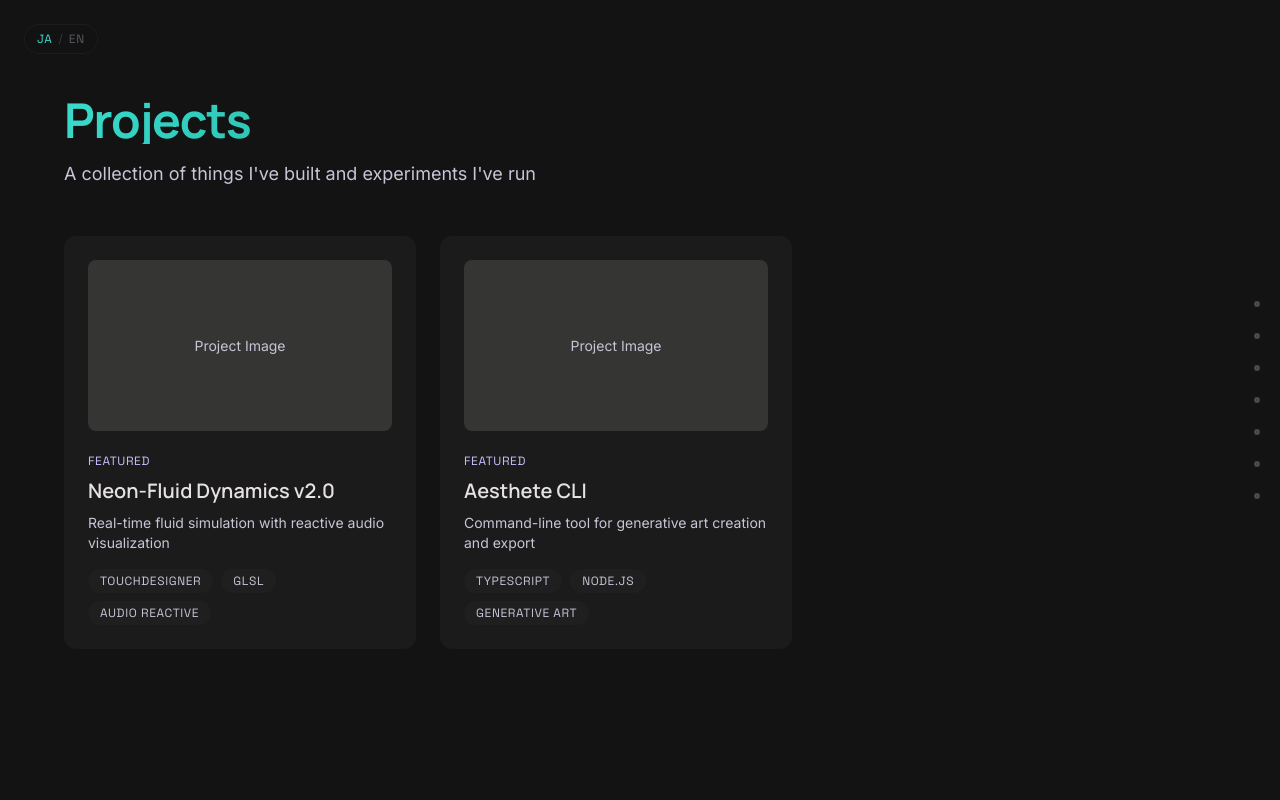
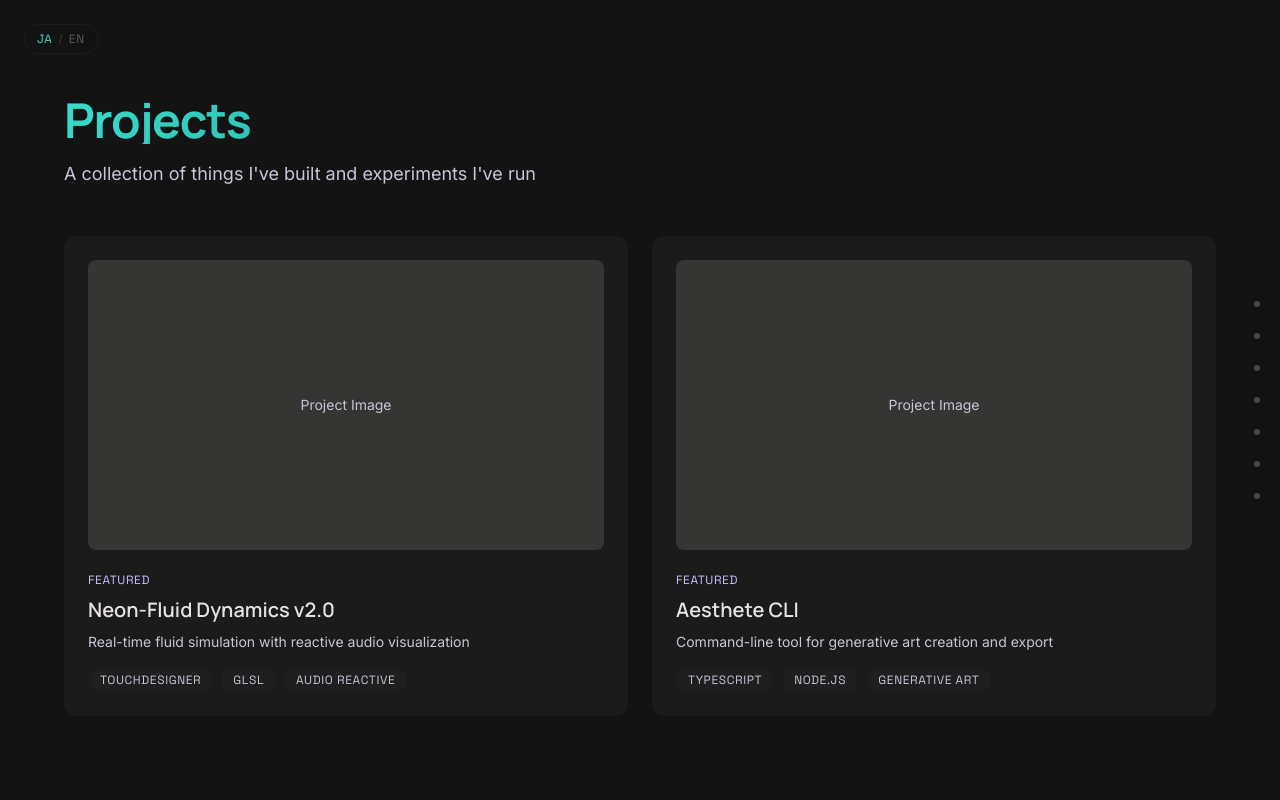
Before and after one commit to naotochan/portfolio, a Next.js app: page /projects in a window 1280 px wide. Shown: the top 800 px of the page. Built offline with nearby package versions, Linux system fonts and the light colour scheme; a web font is replaced by a local one.

Commit message:
feat: use tile grid on dedicated list pages
Keep horizontal carousels on the home page, but show full grids on
/apps, /blog, /media-art, /photography, and /projects so visitors
can browse the complete list at once.

Co-authored-by: naotochan <naoto.k70@gmail.com>

```diff
--- a/src/app/apps/page.tsx
+++ b/src/app/apps/page.tsx
@@ -2,7 +2,7 @@ import { getAllApps, mergePortfolioApps } from "@/lib/content";
 import { getPortfolioRepos } from "@/lib/github";
 import { SectionHeader } from "@/components/ui/SectionHeader";
 import { AppCard } from "@/components/content/AppCard";
-import { HorizontalCarousel, HorizontalCarouselItem } from "@/components/ui/HorizontalCarousel";
+import { ContentGrid } from "@/components/ui/ContentGrid";
 
 export default async function AppsPage() {
   const jsonApps = getAllApps();
@@ -18,13 +18,11 @@ export default async function AppsPage() {
             subtitle="Mobile and desktop applications I've built"
             gradient
           />
-          <HorizontalCarousel label="Apps">
+          <ContentGrid>
             {allApps.map((app) => (
-              <HorizontalCarouselItem key={app.title}>
-                <AppCard {...app} />
-              </HorizontalCarouselItem>
+              <AppCard key={app.title} {...app} />
             ))}
-          </HorizontalCarousel>
+          </ContentGrid>
         </div>
       </section>
     </div>
--- a/src/app/blog/page.tsx
+++ b/src/app/blog/page.tsx
@@ -2,7 +2,7 @@ import { getAllBlogPosts } from "@/lib/content";
 import { getNoteArticles } from "@/lib/note";
 import { SectionHeader } from "@/components/ui/SectionHeader";
 import { BlogCard } from "@/components/content/BlogCard";
-import { HorizontalCarousel, HorizontalCarouselItem } from "@/components/ui/HorizontalCarousel";
+import { ContentGrid } from "@/components/ui/ContentGrid";
 
 export default async function BlogPage() {
   const mdxPosts = getAllBlogPosts();
@@ -31,10 +31,10 @@ export default async function BlogPage() {
             subtitle="Thoughts, tutorials, and creative coding explorations"
             gradient
           />
-          <HorizontalCarousel label="Posts">
+          <ContentGrid columns={3}>
             {allPosts.map((post) => (
-              <HorizontalCarouselItem key={post.externalUrl ?? post.slug}>
               <BlogCard
+                key={post.externalUrl ?? post.slug}
                 title={post.title}
                 description={post.description}
                 tags={post.tags}
@@ -43,9 +43,8 @@ export default async function BlogPage() {
                 externalUrl={post.externalUrl}
                 source={post.source}
               />
-              </HorizontalCarouselItem>
             ))}
-          </HorizontalCarousel>
+          </ContentGrid>
         </div>
       </section>
     </div>
--- a/src/app/media-art/page.tsx
+++ b/src/app/media-art/page.tsx
@@ -2,16 +2,14 @@ import { getAllMediaArt } from "@/lib/content";
 import { getYouTubePlaylist } from "@/lib/youtube";
 import { SectionHeader } from "@/components/ui/SectionHeader";
 import { MediaArtCard } from "@/components/content/MediaArtCard";
-import { HorizontalCarousel, HorizontalCarouselItem } from "@/components/ui/HorizontalCarousel";
+import { ContentGrid } from "@/components/ui/ContentGrid";
 
 export default async function MediaArtPage() {
   const jsonWorks = getAllMediaArt();
   const ytVideos = await getYouTubePlaylist();
 
-  // YouTube の videoId を持つ JSON エントリの ID を集める（重複排除用）
   const jsonVideoIds = new Set(jsonWorks.map((w) => w.youtube).filter(Boolean));
 
-  // YouTube プレイリストから、JSON に既に存在しないものだけ追加
   const ytOnly = ytVideos
     .filter((v) => !jsonVideoIds.has(v.videoId))
     .map((v) => ({
@@ -22,7 +20,6 @@ export default async function MediaArtPage() {
       youtube: v.videoId,
     }));
 
-  // JSON（手動）が先、YouTube 自動取得が後。全体を日付降順
   const allWorks = [...jsonWorks, ...ytOnly].sort(
     (a, b) => new Date(b.date).getTime() - new Date(a.date).getTime()
   );
@@ -36,13 +33,11 @@ export default async function MediaArtPage() {
             subtitle="Interactive installations, generative art, and audio-visual experiences"
             gradient
           />
-          <HorizontalCarousel label="Media Art">
+          <ContentGrid>
             {allWorks.map((work) => (
-              <HorizontalCarouselItem key={work.youtube ?? work.title}>
-                <MediaArtCard {...work} />
-              </HorizontalCarouselItem>
+              <MediaArtCard key={work.youtube ?? work.title} {...work} />
             ))}
-          </HorizontalCarousel>
+          </ContentGrid>
         </div>
       </section>
     </div>
--- a/src/app/photography/page.tsx
+++ b/src/app/photography/page.tsx
@@ -1,7 +1,7 @@
 import { getAllPhotoSeries } from "@/lib/content";
 import { SectionHeader } from "@/components/ui/SectionHeader";
 import { PhotoSeriesCard } from "@/components/content/PhotoSeriesCard";
-import { HorizontalCarousel, HorizontalCarouselItem } from "@/components/ui/HorizontalCarousel";
+import { ContentGrid } from "@/components/ui/ContentGrid";
 
 export default function PhotographyPage() {
   const series = getAllPhotoSeries();
@@ -15,13 +15,11 @@ export default function PhotographyPage() {
             subtitle="Capturing moments, textures, and light through the lens"
             gradient
           />
-          <HorizontalCarousel label="Photography">
+          <ContentGrid>
             {series.map((s) => (
-              <HorizontalCarouselItem key={s.title}>
-                <PhotoSeriesCard {...s} />
-              </HorizontalCarouselItem>
+              <PhotoSeriesCard key={s.title} {...s} />
             ))}
-          </HorizontalCarousel>
+          </ContentGrid>
         </div>
       </section>
     </div>
--- a/src/app/projects/page.tsx
+++ b/src/app/projects/page.tsx
@@ -1,7 +1,7 @@
 import { getAllProjects } from "@/lib/content";
 import { SectionHeader } from "@/components/ui/SectionHeader";
 import { ProjectCard } from "@/components/content/ProjectCard";
-import { HorizontalCarousel, HorizontalCarouselItem } from "@/components/ui/HorizontalCarousel";
+import { ContentGrid } from "@/components/ui/ContentGrid";
 
 export default function ProjectsPage() {
   const projects = getAllProjects();
@@ -15,13 +15,11 @@ export default function ProjectsPage() {
             subtitle="A collection of things I've built and experiments I've run"
             gradient
           />
-          <HorizontalCarousel label="Projects">
+          <ContentGrid>
             {projects.map((project) => (
-              <HorizontalCarouselItem key={project.slug}>
-                <ProjectCard {...project} />
-              </HorizontalCarouselItem>
+              <ProjectCard key={project.slug} {...project} />
             ))}
-          </HorizontalCarousel>
+          </ContentGrid>
         </div>
       </section>
     </div>
--- /dev/null
+++ b/src/components/ui/ContentGrid.tsx
@@ -0,0 +1,15 @@
+import type { ReactNode } from "react";
+
+interface ContentGridProps {
+  children: ReactNode;
+  columns?: 2 | 3;
+}
+
+export function ContentGrid({ children, columns = 2 }: ContentGridProps) {
+  const columnClass =
+    columns === 3
+      ? "grid grid-cols-1 md:grid-cols-2 lg:grid-cols-3 gap-6"
+      : "grid grid-cols-1 md:grid-cols-2 gap-6";
+
+  return <div className={columnClass}>{children}</div>;
+}
```
Lines whose indentation alone changed are shown as unchanged.
